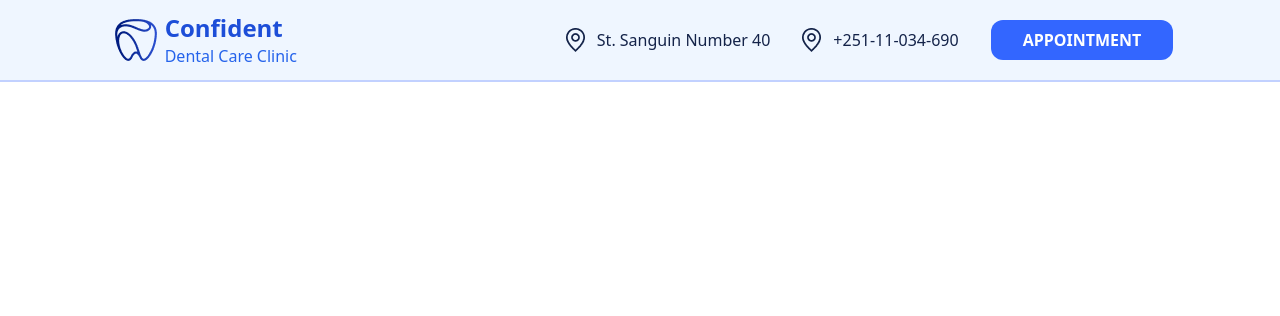
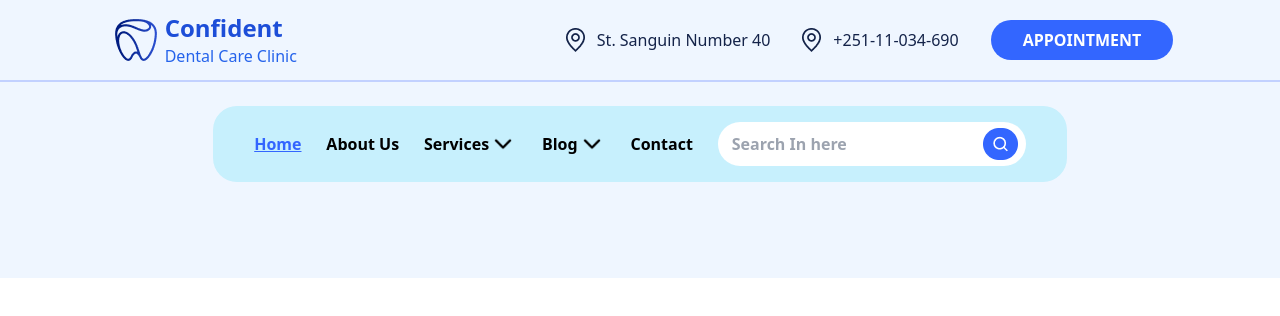
Before and after one commit to paul-murithi/frontEnd-projects, a React (Vite) app in the folder dentist-website-main/: page / in a window 1280 px wide. Shown: the top 316 px of the page. Built offline with nearby package versions, Linux system fonts and the light colour scheme.

Commit message:
feat: Added the navigation menu links and search input UI

```diff
--- a/dentist-website-main/src/components/NavBar/AppointmentButton.jsx
+++ b/dentist-website-main/src/components/NavBar/AppointmentButton.jsx
@@ -2,7 +2,7 @@ import React from "react";
 
 const AppointmentButton = () => {
   return (
-    <button className="bg-buttonBG hover:bg-buttonBGHover transition py-2 px-8 uppercase rounded-xl text-buttonText font-bold">
+    <button className="bg-buttonBG hover:bg-buttonBGHover transition py-2 px-8 uppercase rounded-3xl text-buttonText font-bold">
       Appointment
     </button>
   );
--- a/dentist-website-main/src/components/NavBar/DropdownMenu.jsx
+++ b/dentist-website-main/src/components/NavBar/DropdownMenu.jsx
@@ -1,11 +1,36 @@
 import React from "react";
+import Image from "../Image/Image";
 
 import downIcon from "../../assets/icons/down-chevron.png";
+import downIconHover from "../../assets/icons/down-chevron-hover.png";
 
 const DropdownMenu = ({ label, items }) => {
-  console.log("Hello test");
-
-  return <a href="#">{label}</a>;
+  return (
+    <div className="flex">
+      <a
+        href="#"
+        className="flex items-center hover:text-linkHover group relative"
+      >
+        <span>{label}</span>
+        <div className="relative w-7 h-7">
+          <Image
+            alt={label}
+            source={downIcon}
+            height="28px"
+            width="28px"
+            className="absolute left-0 top-0 transition-all duration-200 ease-in-out group-hover:opacity-0"
+          />
+          <Image
+            alt={label}
+            source={downIconHover}
+            height="28px"
+            width="28px"
+            className="absolute left-0 top-0 transition-all duration-200 ease-in-out opacity-0 group-hover:opacity-100"
+          />
+        </div>
+      </a>
+    </div>
+  );
 };
 
 export default DropdownMenu;
--- a/dentist-website-main/src/components/NavBar/NavBar.jsx
+++ b/dentist-website-main/src/components/NavBar/NavBar.jsx
@@ -46,7 +46,7 @@ const RightNavSection = ({ linkText }) => {
 
 const NavBar = () => {
   return (
-    <nav className="bg-background">
+    <nav className="bg-background pb-24">
       <header
         id="top-header"
         className="flex justify-between w-10/12 m-auto"
@@ -69,6 +69,19 @@ const NavBar = () => {
         </div>
       </header>
       <div className="bg-stroke h-0.5 w-full"></div>
+      <div
+        data-description="sub-header"
+        className="bg-navBG w-2/3 m-auto flex justify-evenly items-center font-bold mt-6 p-4 rounded-3xl"
+      >
+        {navLinks.map((link, index) =>
+          link.dropdown ? (
+            <DropdownMenu key={index} label={link.label} items={link.items} />
+          ) : (
+            <NavbarItem key={index} href={link.href} label={link.label} />
+          )
+        )}
+        <SearchBar />
+      </div>
     </nav>
   );
 };
--- a/dentist-website-main/src/components/NavBar/NavbarItem.jsx
+++ b/dentist-website-main/src/components/NavBar/NavbarItem.jsx
@@ -1,7 +1,18 @@
 import React from "react";
 
-const NavbarItem = () => {
-  return <div>NavbarItem</div>;
+const NavbarItem = ({ href, label }) => {
+  return (
+    <>
+      <a
+        href={href}
+        className={`${
+          label == "Home" ? "text-titleBlue underline" : ""
+        } hover:text-linkHover`}
+      >
+        {label}
+      </a>
+    </>
+  );
 };
 
 export default NavbarItem;
--- a/dentist-website-main/src/components/NavBar/SearchBar.jsx
+++ b/dentist-website-main/src/components/NavBar/SearchBar.jsx
@@ -1,7 +1,21 @@
 import React from "react";
 
+import searchIcon from "../../assets/icons/search-icon.png";
+import Image from "../Image/Image";
+
 const SearchBar = () => {
-  return <div>SearchBar</div>;
+  return (
+    <div className="bg-white flex py-1 px-2 rounded-3xl focus-within:ring-1">
+      <input
+        type="search"
+        placeholder="Search In here"
+        className="p-1.5 rounded-3xl focus:outline-none"
+      />
+      <button title="search">
+        <Image source={searchIcon} height="24px" />
+      </button>
+    </div>
+  );
 };
 
 export default SearchBar;
```
Also changed, not shown: dentist-website-main/src/assets/icons/down-chevron-hover.png (added).
